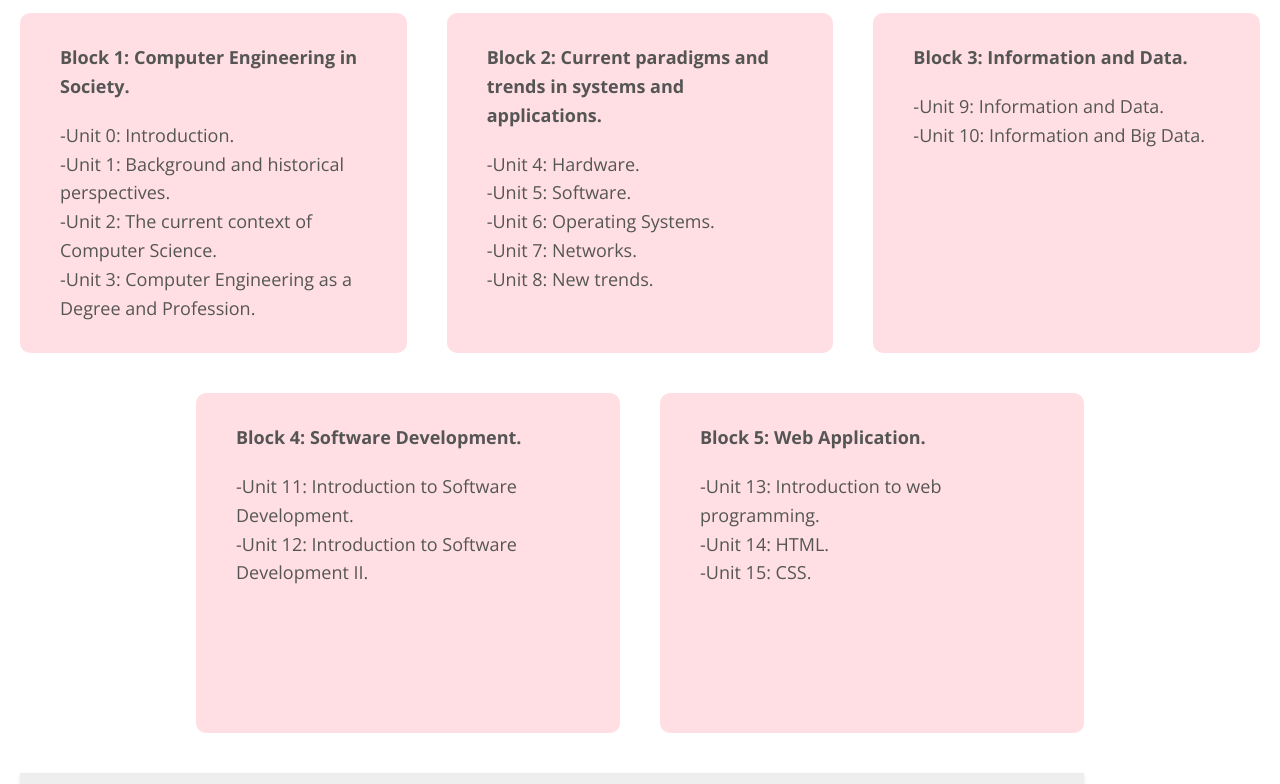
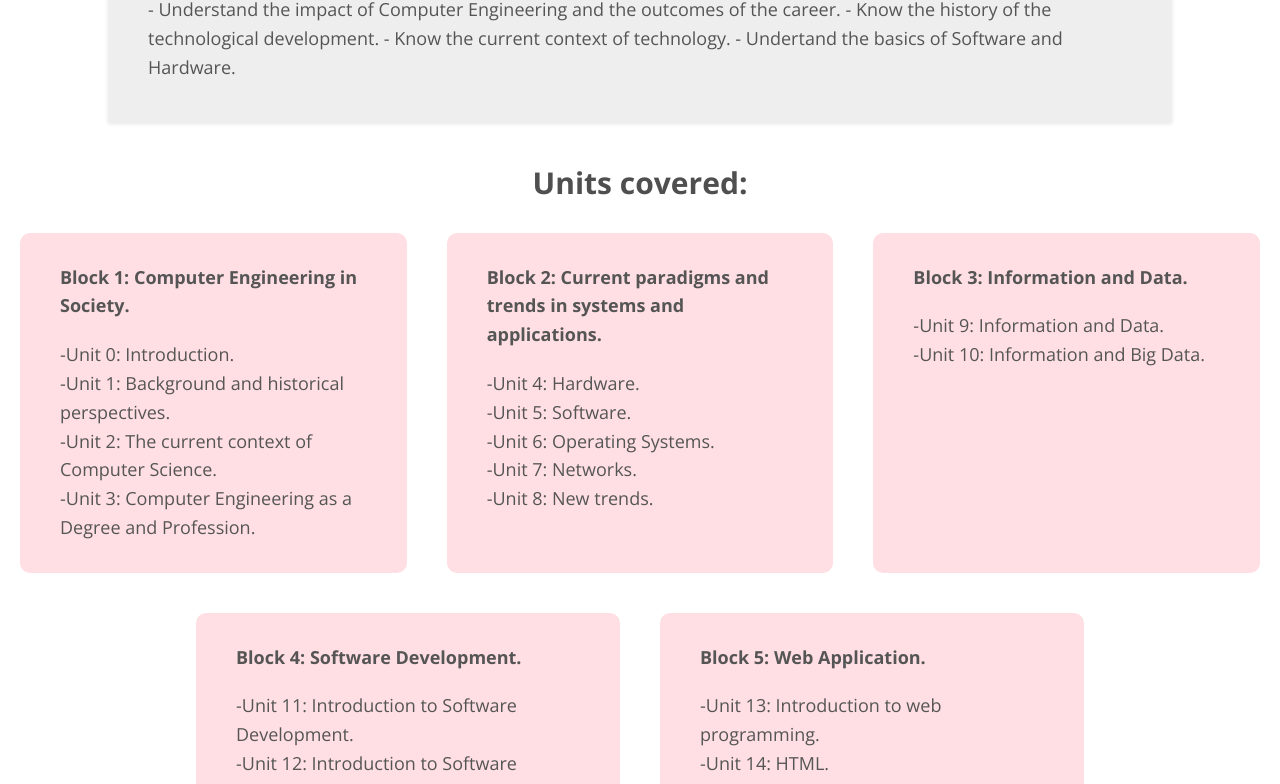
Before and after one commit to naroa-rojo-perruca/Web_practicalworkII_Naroa, a plain HTML site: page docs/public/fce.html in a window 1280 px wide. Shown: the part 720-1504 px from the top of the page. Drawn offline with nearby package versions, Linux system fonts and the light colour scheme.

Commit message:
Updates in the fce

```diff
--- a/docs/css/styles.css
+++ b/docs/css/styles.css
@@ -274,7 +274,8 @@ table{
 
 }
 /*SPECIFIC FOR FCE PAGE*/
-.all-units{
+
+.fce-content{
     display: flex;
     flex-direction: column;
     align-items: center;
--- a/docs/public/fce.html
+++ b/docs/public/fce.html
@@ -20,14 +20,24 @@
 
     </ul>
     <hr>
+    <div class="fce-content">
         <div class="box-text">
             <h2> Description:</h2>
             <p>The subject provides an understanding of the basic concepts of Computer Engineering, covering from the history to their purpose in the actual society. It also explores the possible outcomes that the career could offer. Furthermore, it includes a practical aspect, where the students must showcase the abilities learned in the subject (written and orally) in groups, as well as design a web page on their own. </p>
+            <br>
+            <h2>Objectives:</h2>
+            <p>
+                - Understand the impact of Computer Engineering and the outcomes of the career.
+                - Know the history of the technological development.
+                - Know the current context of technology.
+                - Undertand the basics of Software and Hardware.
+
+            </p>
 
         </div>
 
         <h2> Units covered:</h2>
-    <div class="all-units">
+
         <div class="container-units">
             <div class="block-container">
                 <p style="font-weight: bold;">Block 1: Computer Engineering in Society.</p>
@@ -76,9 +86,6 @@
                 </p>
             </div>
         </div>
-    </div>
-
-
         <div class="box-text">
             <h2> Practical assigments:</h2>
             <p>
@@ -88,6 +95,11 @@
 
         </div>
 
+    </div>
+
+
+
+
     <footer class="footer-section">
         <p>©Copy; 2025 All Rights Reserved. Design by Naroa Rojo</p>
     </footer>
```
Lines whose indentation alone changed are shown as unchanged.
